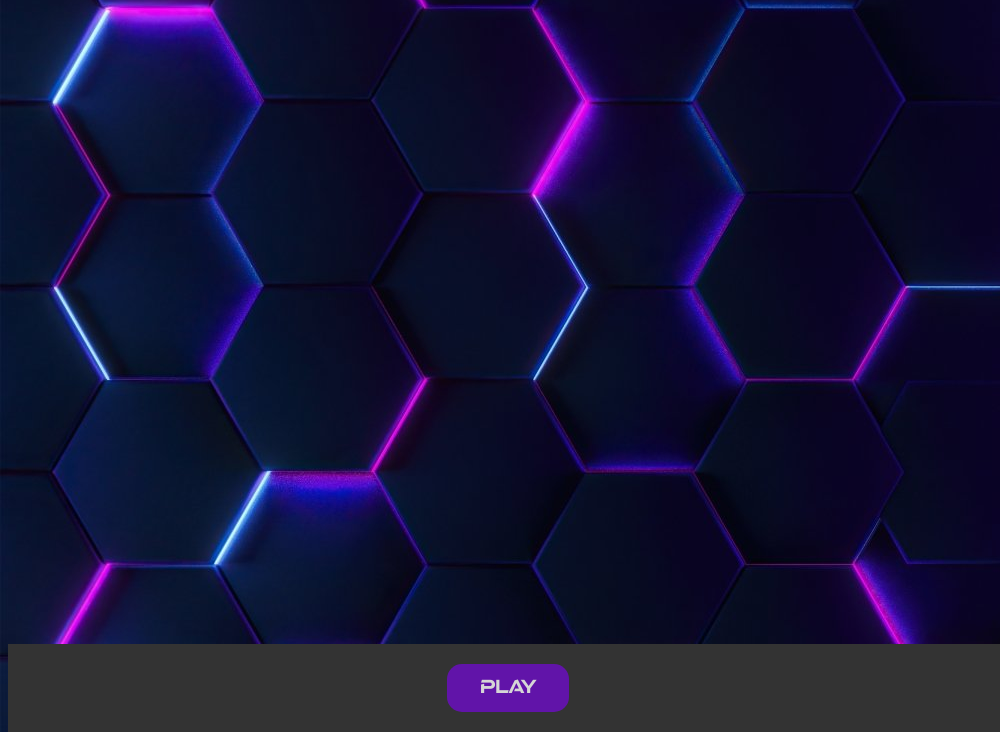
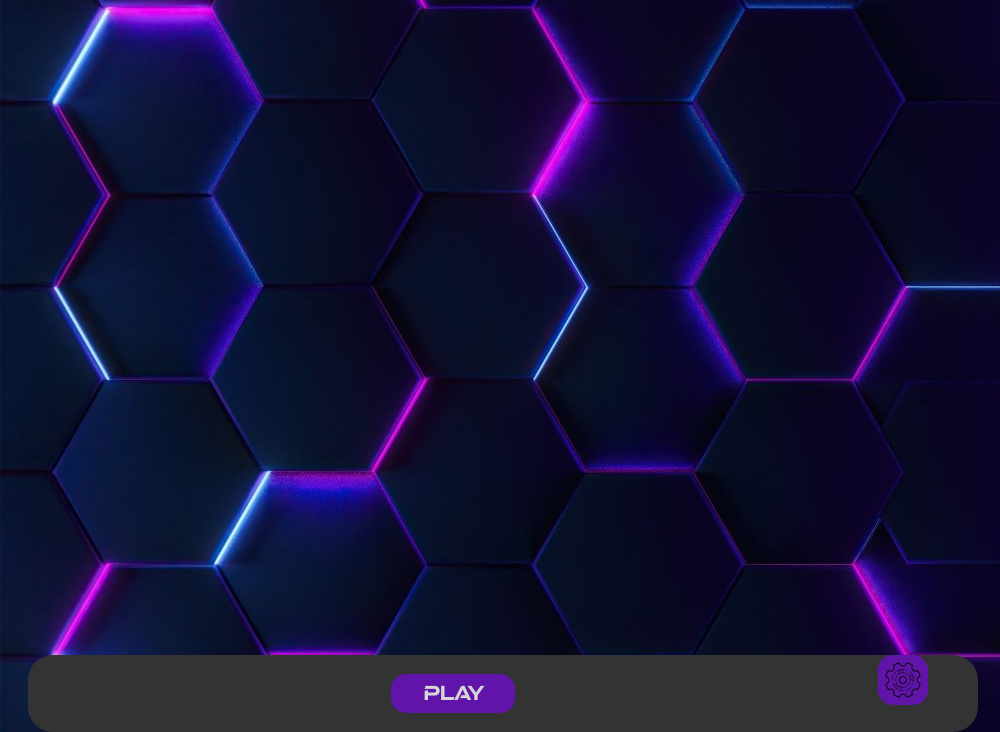
Before and after one commit to Chinay-Domitrix/HexagateLauncher, an Electron app: page index.html in a window 1000 px wide. Shown: the part 68-800 px from the top of the page. Drawn offline with Linux system fonts and the light colour scheme.

Commit message:
Curved navbar, added settings button

```diff
--- a/index.html
+++ b/index.html
@@ -18,7 +18,10 @@
   <body>
     <!--Code for bottom bar-->
     <div class="navbar">
-		  <div id="playbuttondiv"><a href="#play", id="playbutton">PLAY</a></div>
+      <p></p>
+      <a href="#play", id="playbutton">PLAY</a>
+      <a href="#settings"><img src="./assets/icons/settingsicon.png", id="settingsbutton"></a>
+
 	  </div>
 
     <!--Run the renderer - this needs to be at the bottom of the app content-->
--- a/styles.css
+++ b/styles.css
@@ -42,7 +42,7 @@ purposes as needed. */
     margin: auto;
     width: 50%;
     border: 3px transparent;
-    padding: 10px;
+    text-align: center;
 }
 
 .topbar {
@@ -51,33 +51,42 @@ purposes as needed. */
     position: fixed;
     top: 0;
     width: 100%;
+    padding: 10px;
 }
 
 /* Navbar being bottom bar */
 .navbar {
 	background-color: #333;
-	overflow: hidden;
 	position: fixed;
 	bottom: 0;
-	width: 100%;
+	width: 95%;
+    margin-left: 2%;
+    margin-right: 2%;
+    overflow: hidden;
+    display: flex;
+    justify-content: flex-start;
+    border-radius: 25px;
 }
 
-#playbuttondiv a {
-	display: block;
+#playbutton {
 	background-color: #6d0dc7;
 	color: white;
 	text-align: center;
-	padding: 14px 16px;
+	padding: 1% 3.3% 1% 3%;
 	text-decoration: none;
 	border: 3px transparent;
-	font-size: 17px;
+    border-radius: 15px;
+	font-size: 114%;
     font-family: "atmospheric";
 	margin: 0 auto;
-    border-radius: 15px;
+    width: 65px;
+  	height: 20px;
+    display: flex;
+    justify-content: flex-end;
     margin-top: 2%;
     margin-bottom: 2%;
-  	width: 90px;
-  	height: 20px;
+    overflow: hidden;
+
     /* Stuff for fading */
     opacity: 0.8;
     transition: 0.3s;
@@ -89,3 +98,24 @@ will work. */
     background-color: #8f27f0;
     opacity: 1;
 }
+
+
+#settings {
+    margin-top: 2%;
+    margin-bottom: 2%;
+}
+
+#settingsbutton {
+    width: 50%;
+    max-width: 100%;
+    opacity: 0.8;
+    transition: 0.3s;
+    background-color: #6d0dc7;
+    border: 15px transparent;
+    border-radius: 15px;
+}
+
+#settingsbutton:hover {
+    background-color: #8f27f0;
+    opacity: 1;
+}
```
Also changed, not shown: assets/icons/settingsicon.png (added).
